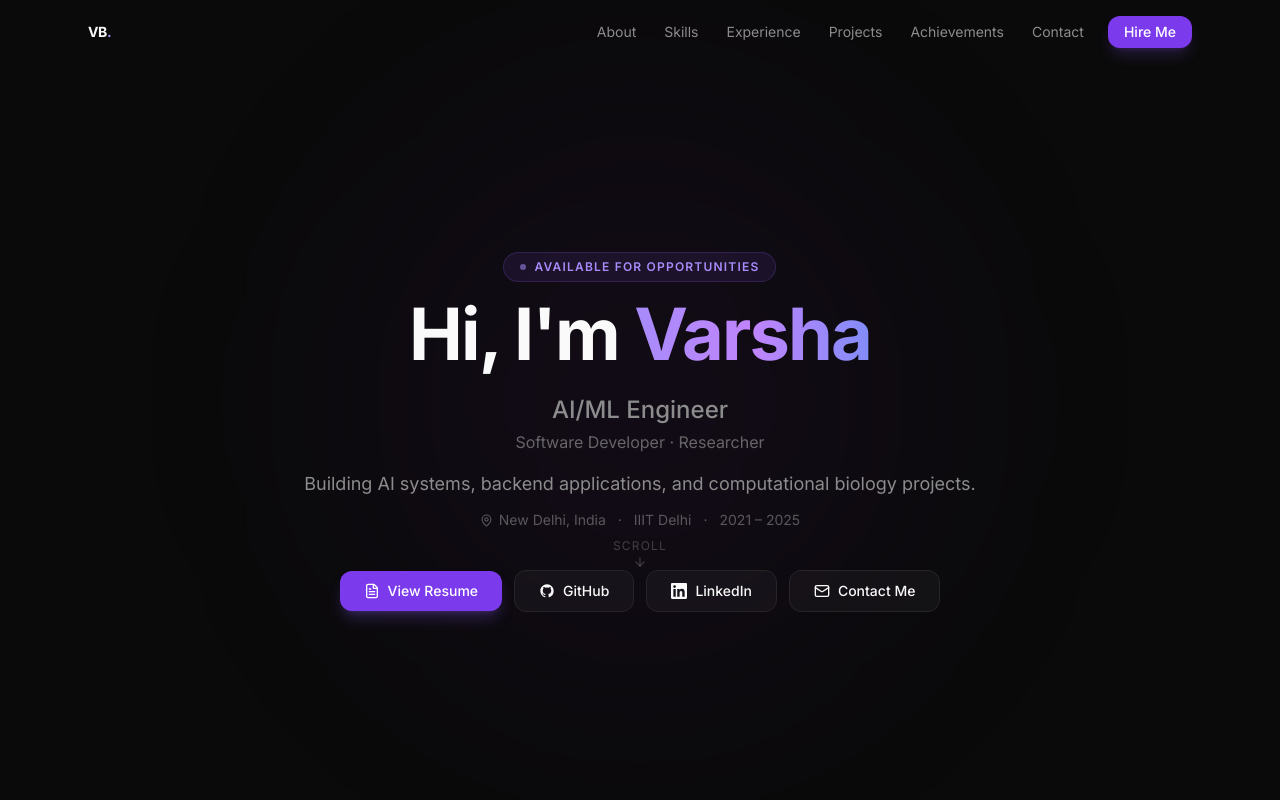
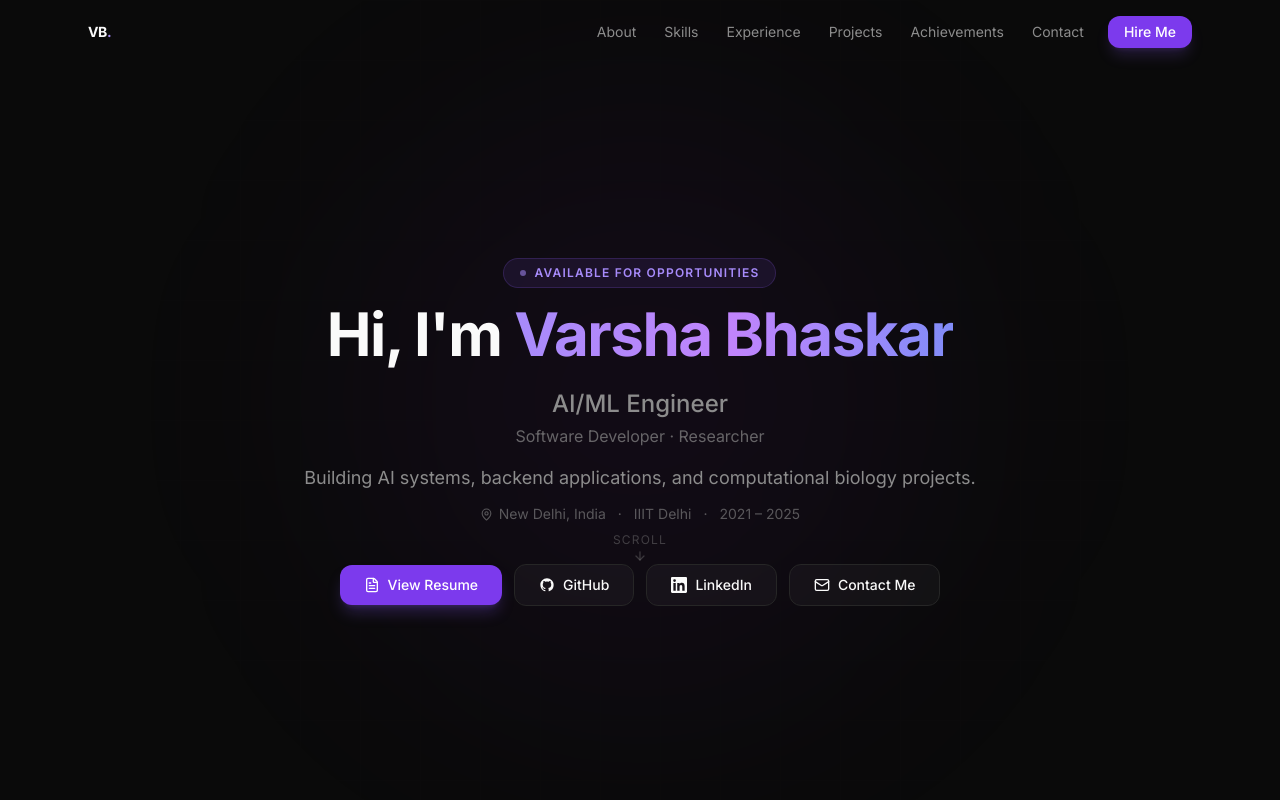
Before and after one commit to varshabhaskar07/Portfolio, a Next.js app: page / in a window 1280 px wide. Shown: the top 800 px of the page. Built offline with nearby package versions, Linux system fonts and the light colour scheme.

Commit message:
Show full name Varsha Bhaskar in hero

```diff
--- a/src/components/sections/Hero.tsx
+++ b/src/components/sections/Hero.tsx
@@ -41,10 +41,10 @@ export function Hero() {
           initial={{ opacity: 0, y: 20 }}
           animate={{ opacity: 1, y: 0 }}
           transition={{ duration: 0.6, delay: 0.2 }}
-          className="text-5xl sm:text-6xl md:text-7xl font-bold tracking-tight mb-6"
+          className="text-4xl sm:text-5xl md:text-6xl font-bold tracking-tight mb-6"
         >
           <span className="text-foreground">Hi, I&apos;m </span>
-          <span className="text-gradient">Varsha</span>
+          <span className="text-gradient">Varsha Bhaskar</span>
         </motion.h1>
 
         <motion.div
```
